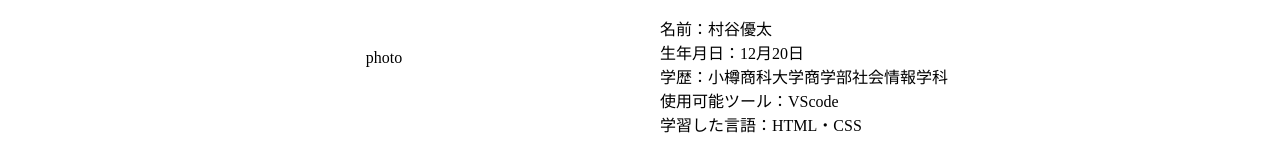
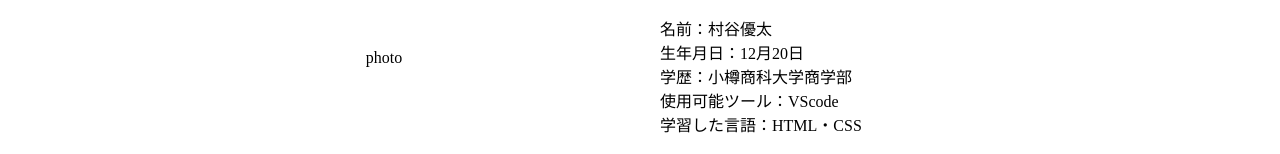
Before and after one commit to ym28-it/ym28-it.github.io-profile, a plain HTML site: page index.html in a window 1280 px wide. Shown: the part 204-358 px from the top of the page. Drawn offline with Linux system fonts and the light colour scheme.

Commit message:
Update index.html

```diff
--- a/index.html
+++ b/index.html
@@ -28,7 +28,7 @@
                         <div class="profile-detail">
                             <p>名前：村谷優太</p>
                             <p>生年月日：12月20日</p>
-                            <p>学歴：小樽商科大学商学部社会情報学科</p>
+                            <p>学歴：小樽商科大学商学部</p>
                             <p>使用可能ツール：VScode</p>
                             <p>学習した言語：HTML・CSS</p>
                         </div>
```
